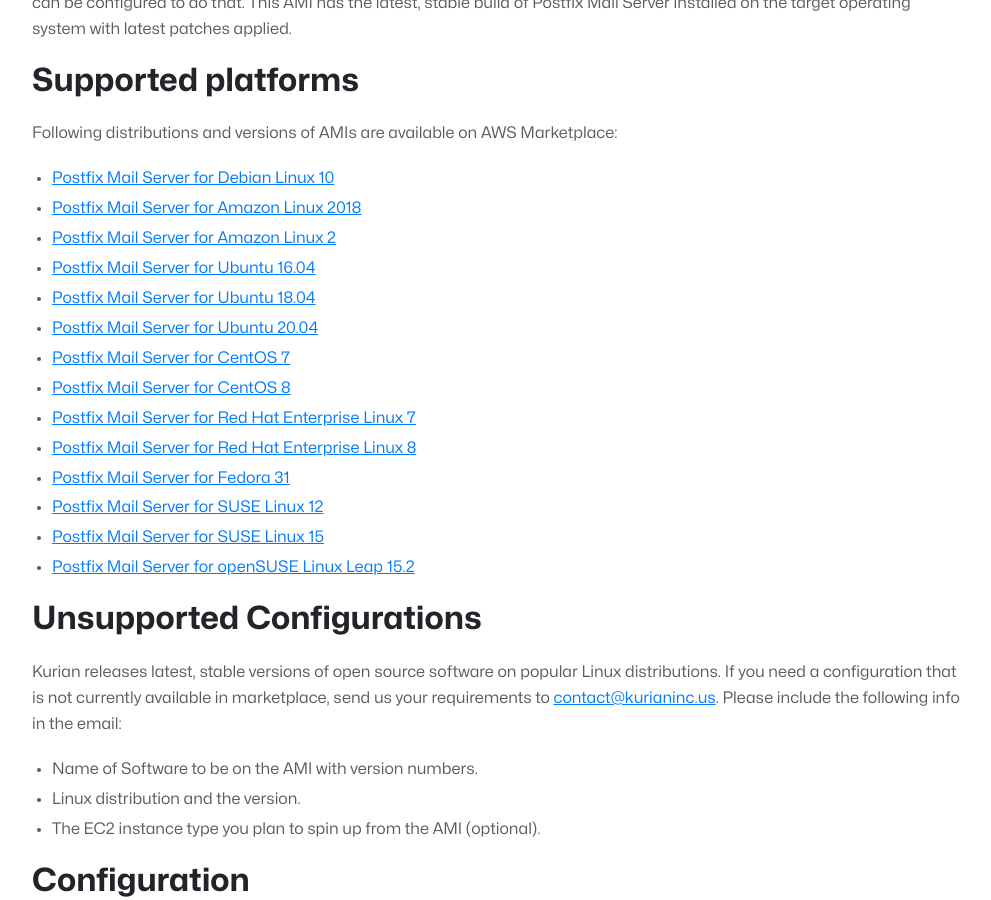
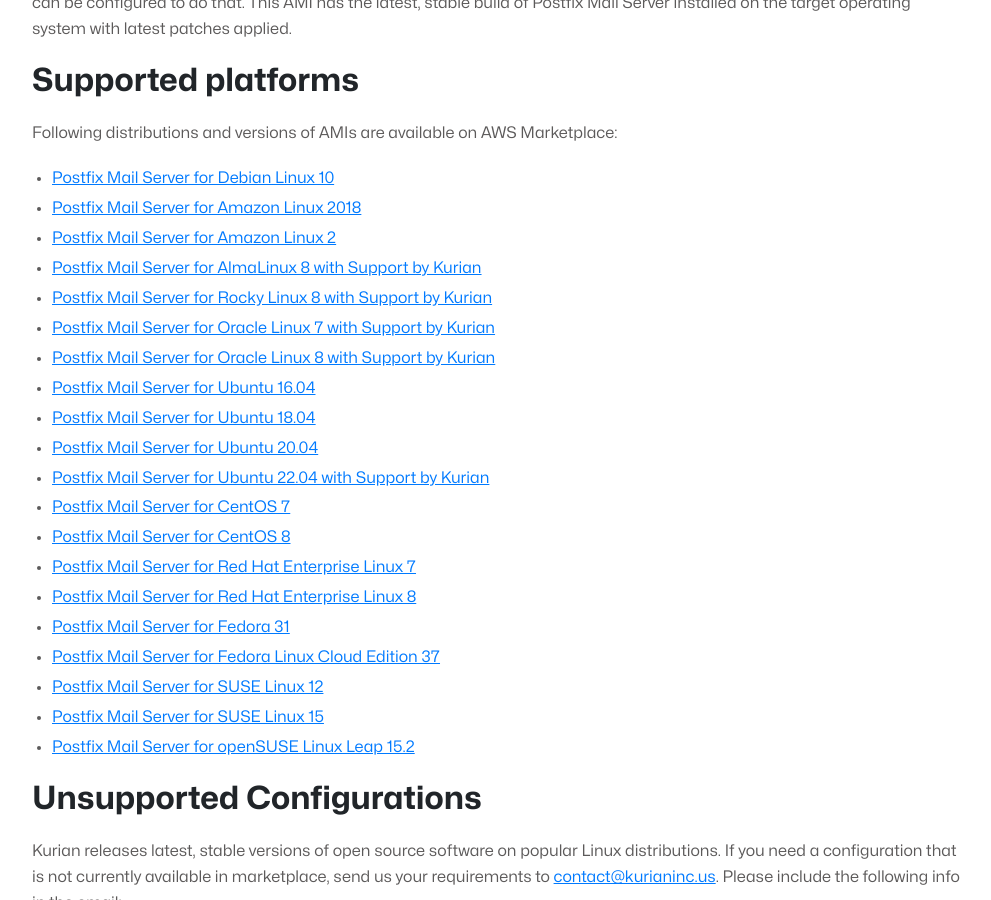
Before and after one commit to kurianinc/kurianinc, a Jekyll site: the page built from _products/postfix-mail-server.md, in a window 1280 px wide and 900 px high, scrolled down 420 px. Shown: the whole window, without its empty margins (143-1134 px from the left). Built offline with Jekyll 4.4.1, drawn with Linux system fonts in a browser that asks for light colours.

Commit message:
Update postfix-mail-server.md

```diff
--- a/_products/postfix-mail-server.md
+++ b/_products/postfix-mail-server.md
@@ -22,14 +22,20 @@ Following distributions and versions of AMIs are available on AWS Marketplace:
 *   [Postfix Mail Server for Debian Linux 10](https://aws.amazon.com/marketplace/pp/prodview-c2rrnbybkgx26?sr=0-6&ref_=beagle&applicationId=AWSMPContessa)
 *   [Postfix Mail Server for Amazon Linux 2018](https://aws.amazon.com/marketplace/pp/prodview-rbtls22pznpry?sr=0-1&ref_=beagle&applicationId=AWSMPContessa)
 *   [Postfix Mail Server for Amazon Linux 2](https://aws.amazon.com/marketplace/pp/prodview-jkireg3r3qfpm?sr=0-5&ref_=beagle&applicationId=AWSMPContessa)
+*   [Postfix Mail Server for AlmaLinux 8 with Support by Kurian](https://aws.amazon.com/marketplace/pp/prodview-fmp3bpffrp5wi?sr=0-12&ref_=beagle&applicationId=AWSMPContessa)
+*   [Postfix Mail Server for Rocky Linux 8 with Support by Kurian](https://aws.amazon.com/marketplace/pp/prodview-hwl4wgogkuhig?sr=0-15&ref_=beagle&applicationId=AWSMPContessa)
+*   [Postfix Mail Server for Oracle Linux 7 with Support by Kurian](https://aws.amazon.com/marketplace/pp/prodview-rhyspk3l74uis?sr=0-14&ref_=beagle&applicationId=AWSMPContessa)
+*   [Postfix Mail Server for Oracle Linux 8 with Support by Kurian](https://aws.amazon.com/marketplace/pp/prodview-hbk4dcbmcwjqi?sr=0-16&ref_=beagle&applicationId=AWSMPContessa)
 *   [Postfix Mail Server for Ubuntu 16.04](https://aws.amazon.com/marketplace/pp/prodview-osyqg34brbitq?sr=0-4&ref_=beagle&applicationId=AWSMPContessa)
 *   [Postfix Mail Server for Ubuntu 18.04](https://aws.amazon.com/marketplace/pp/prodview-ybh67ynbdqrdi?sr=0-1&ref_=beagle&applicationId=AWSMPContessa)
 *   [Postfix Mail Server for Ubuntu 20.04](https://aws.amazon.com/marketplace/pp/prodview-rjvyskrhlcd7c?sr=0-1&ref_=beagle&applicationId=AWSMPContessa)
+*   [Postfix Mail Server for Ubuntu 22.04 with Support by Kurian](https://aws.amazon.com/marketplace/pp/prodview-6b6zjdkh7m55e?sr=0-13&ref_=beagle&applicationId=AWSMPContessa)
 *   [Postfix Mail Server for CentOS 7](https://aws.amazon.com/marketplace/pp/prodview-pbc6dlvmjtb2c?sr=0-3&ref_=beagle&applicationId=AWSMPContessa)
 *   [Postfix Mail Server for CentOS 8](https://aws.amazon.com/marketplace/pp/prodview-flg6s7tdyvbq2?sr=0-2&ref_=beagle&applicationId=AWSMPContessa)
 *   [Postfix Mail Server for Red Hat Enterprise Linux 7](https://aws.amazon.com/marketplace/pp/prodview-3dsfqzdorgjao?sr=0-1&ref_=beagle&applicationId=AWSMPContessa)
 *   [Postfix Mail Server for Red Hat Enterprise Linux 8](https://aws.amazon.com/marketplace/pp/prodview-u55qco7ft3jj2)
 *   [Postfix Mail Server for Fedora 31](https://github.com/kurianinc/ami-pub/wiki/Postfix-Mail-Server)
+*   [Postfix Mail Server for Fedora Linux Cloud Edition 37](https://aws.amazon.com/marketplace/pp/prodview-bu26wugkbt5tc?sr=0-18&ref_=beagle&applicationId=AWSMPContessa)
 *   [Postfix Mail Server for SUSE Linux 12](https://github.com/kurianinc/ami-pub/wiki/Postfix-Mail-Server)
 *   [Postfix Mail Server for SUSE Linux 15](https://github.com/kurianinc/ami-pub/wiki/Postfix-Mail-Server)
 *   [Postfix Mail Server for openSUSE Linux Leap 15.2](https://github.com/kurianinc/ami-pub/wiki/Postfix-Mail-Server)
```
